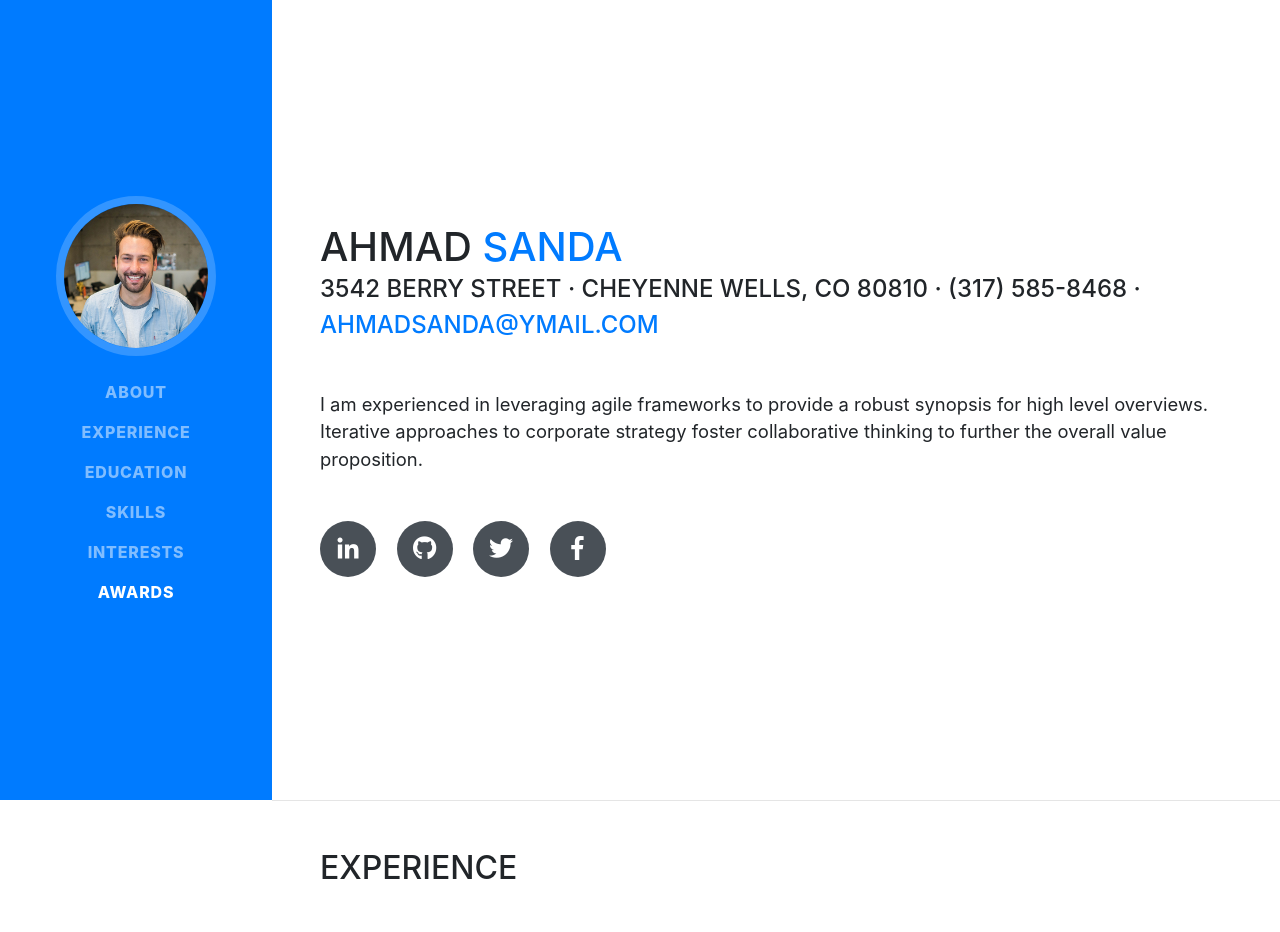
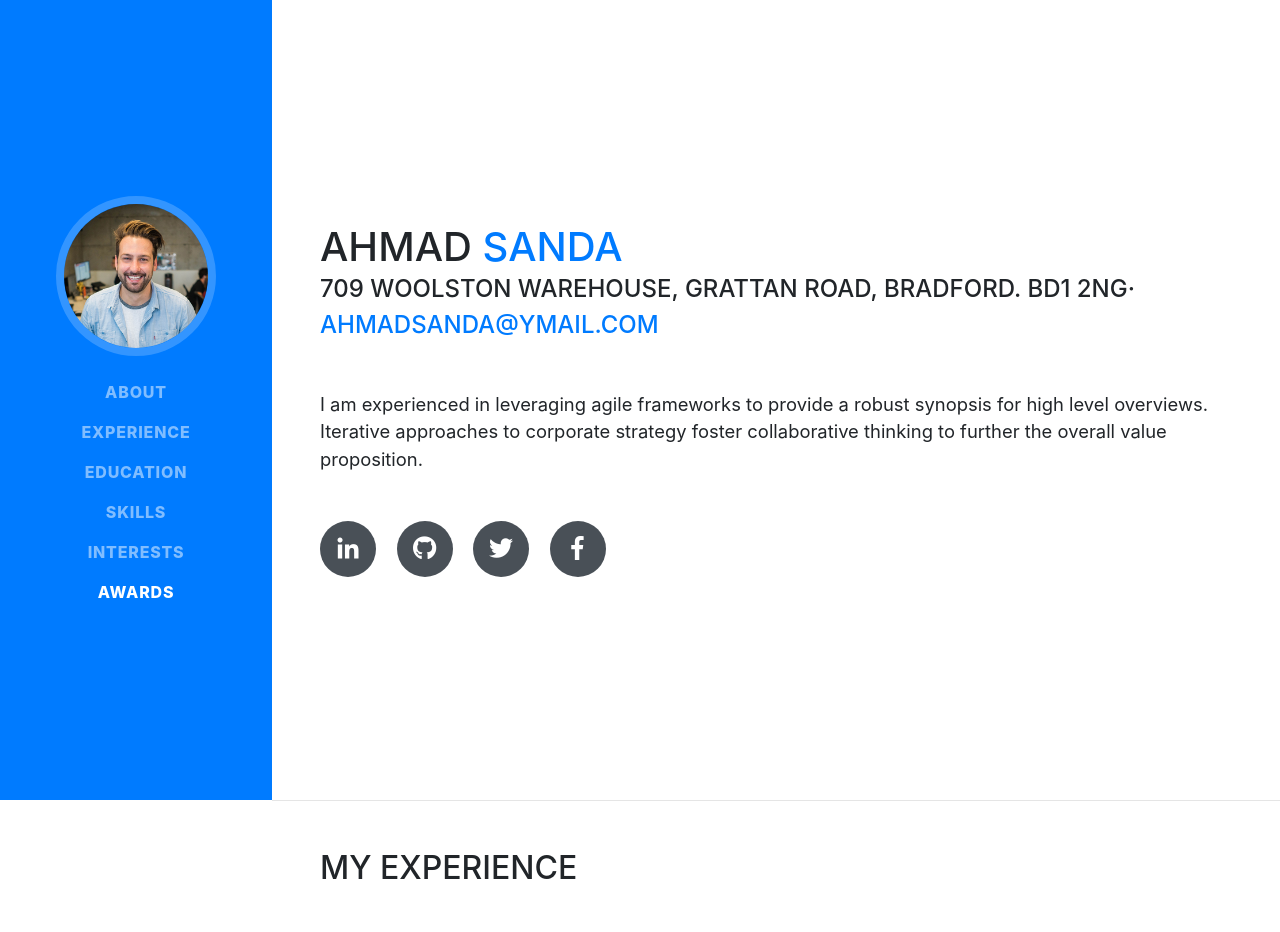
Before and after one commit to ahmadsanda/ahmadsanda.github.io, a website with bundled scripts: page index.html in a window 1280 px wide. Shown: the top 932 px of the page. Built offline with nearby package versions, Linux system fonts and the light colour scheme; a web font is replaced by a local one.

Commit message:
Update index.html

```diff
--- a/index.html
+++ b/index.html
@@ -66,7 +66,7 @@
           <h1 class="mb-0">Ahmad
             <span class="text-primary">Sanda</span>
           </h1>
-          <div class="subheading mb-5">3542 Berry Street · Cheyenne Wells, CO 80810 · (317) 585-8468 ·
+          <div class="subheading mb-5">709 Woolston Warehouse, Grattan Road, Bradford. BD1 2NG·
             <a href="mailto:name@email.com">ahmadsanda@ymail.com</a>
           </div>
           <p class="lead mb-5">I am experienced in leveraging agile frameworks to provide a robust synopsis for high level overviews. Iterative approaches to corporate strategy foster collaborative thinking to further the overall value proposition.</p>
@@ -91,7 +91,7 @@
 
       <section class="resume-section p-3 p-lg-5 d-flex flex-column" id="experience">
         <div class="my-auto">
-          <h2 class="mb-5">Experience</h2>
+          <h2 class="mb-5">My Experience</h2>
 
           <div class="resume-item d-flex flex-column flex-md-row mb-5">
             <div class="resume-content mr-auto">
```
